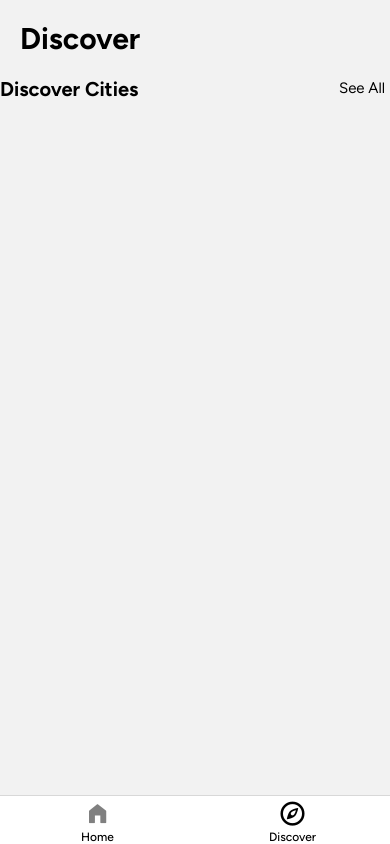
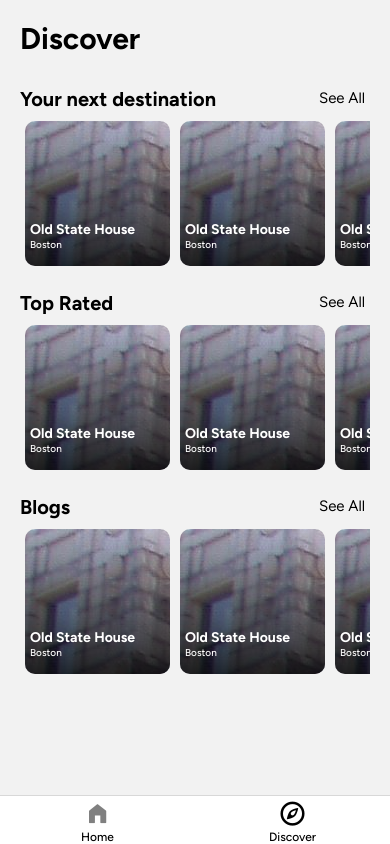
Before and after one commit to tnguy19/GottaSeeEmAll, a React Native app: screen /Discover in a window 390 px wide. Built offline with nearby package versions, Linux system fonts and the light colour scheme.

Commit message:
Add placeholders to discover page

```diff
--- a/components/Section/CardCarousel.js
+++ b/components/Section/CardCarousel.js
@@ -3,13 +3,13 @@ import { ScrollView, StyleSheet } from 'react-native';
 import PlaceCard from './PlaceCard';
 import { placeholders } from '../../data/placeholders/places';
 
-export default function CardCarousel() {
+export default function CardCarousel({customStyle}) {
     return (
         <ScrollView
             horizontal
             pagingEnabled
             showsHorizontalScrollIndicator={false}
-            contentContainerStyle={styles.container}
+            contentContainerStyle={[styles.container, customStyle]}
         >
             {placeholders.map((item, index) => (
                 <PlaceCard
--- a/screens/mainApp/Discover.js
+++ b/screens/mainApp/Discover.js
@@ -1,17 +1,30 @@
 import { View, StyleSheet } from "react-native";
 import OverviewSection from "../../components/Section/OverviewSection";
+import PlaceList from "../../components/PlaceList";
+import CardCarousel from "../../components/Section/CardCarousel";
 
-export default function Discover(){
+export default function Discover() {
     return (
-        <View>
-            <OverviewSection title='Discover Cities'/>
-
+        <View style={styles.container}>
+            <OverviewSection title='Your next destination'>
+                <CardCarousel customStyle={styles.carouselCustomStyle} />
+            </OverviewSection>
+            <OverviewSection title='Top Rated'>
+                <CardCarousel customStyle={styles.carouselCustomStyle} />
+            </OverviewSection>
+            <OverviewSection title='Blogs'>
+                <CardCarousel customStyle={styles.carouselCustomStyle} />
+            </OverviewSection>
         </View>
     )
 }
 
 const styles = StyleSheet.create({
     container: {
-
+        paddingHorizontal: 20,
+        marginTop: 10
+    },
+    carouselCustomStyle: {
+        marginTop: -10,
     }
 });
--- a/screens/mainApp/Home.js
+++ b/screens/mainApp/Home.js
@@ -30,7 +30,7 @@ export default function Home({ navigation }) {
         <ScrollView style={styles.container}>
             <View style={styles.content}>
                 <SearchBar />
-                <OverviewSection title='Suggestions'>
+                <OverviewSection title='Local Suggestions'>
                     <CardCarousel />
                 </OverviewSection>
                 <OverviewSection title='Recently Visited'>
```
